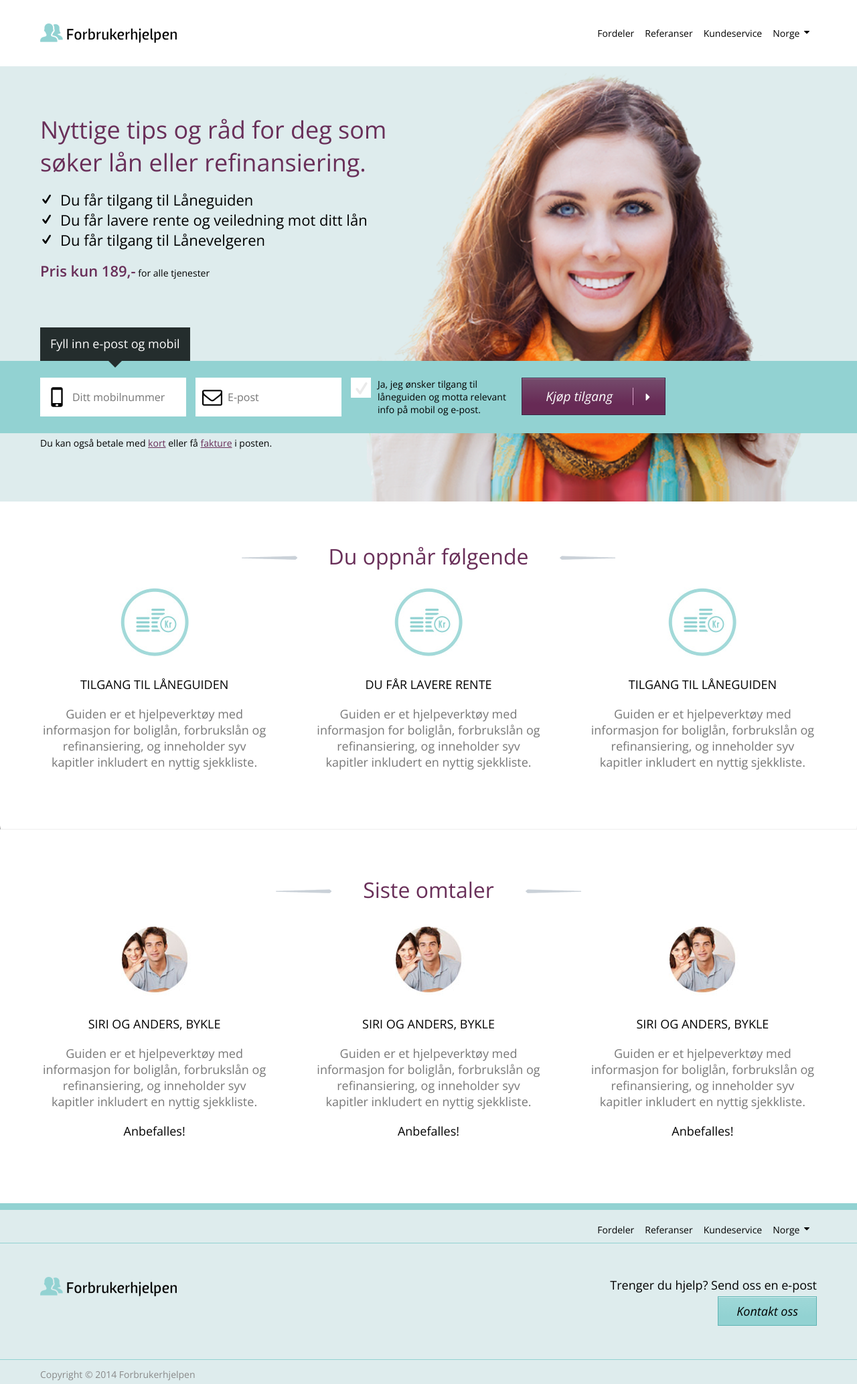
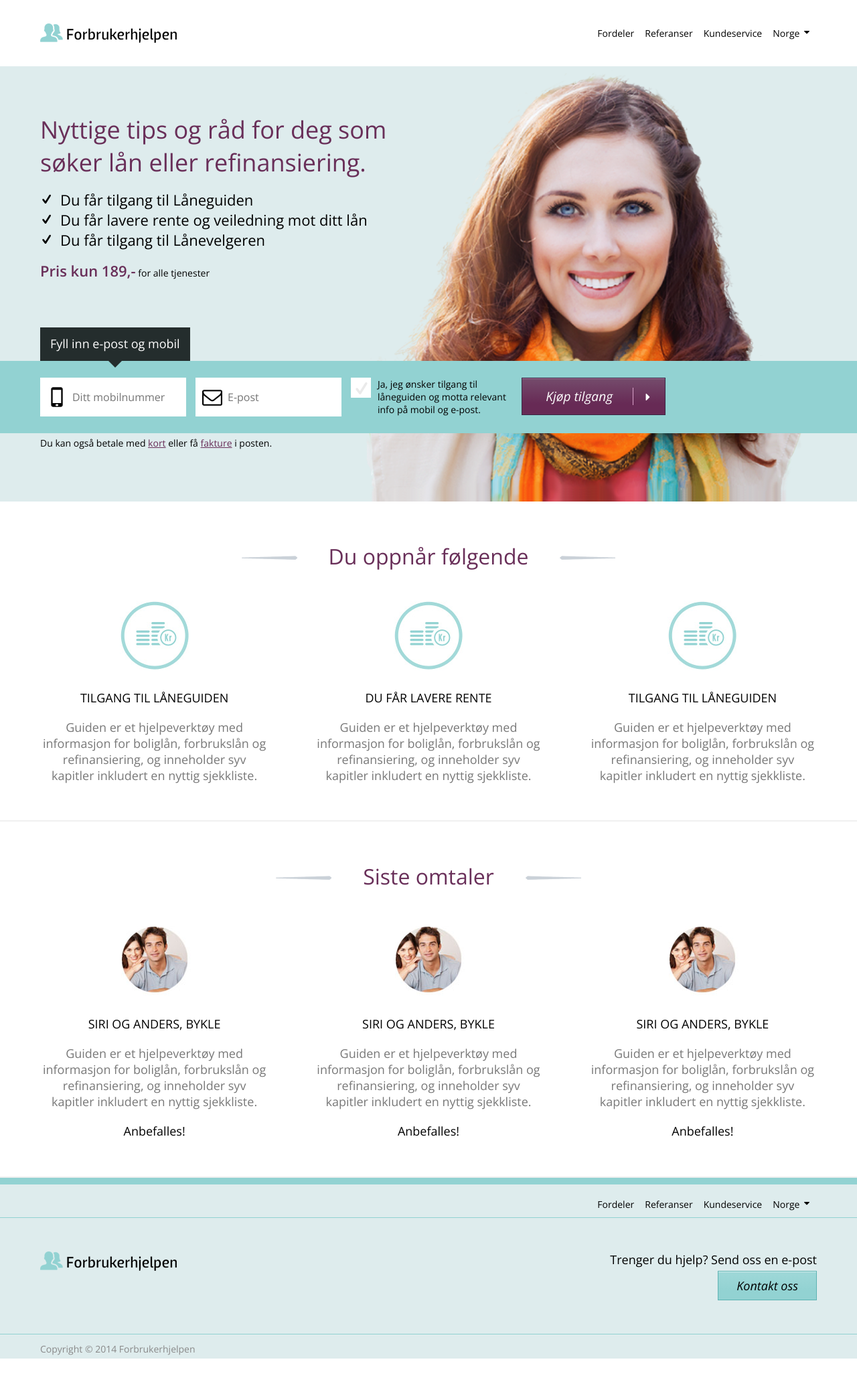
Before and after one commit to front/forbrukerhjelpen-static, a Jekyll site: the page built from index.html, in a window 1280 px wide. Shown: the whole page at 67% size. Built offline with Jekyll 4.4.1, drawn with Linux system fonts in a browser that asks for light colours; nearby versions of some CDN libraries; after the commit the page ends 2029 px from its top, so only the background shows below that.

Commit message:
Responsive adjustments for the main content

```diff
--- a/_includes/scripts.html
+++ b/_includes/scripts.html
@@ -6,4 +6,8 @@
     $('body').toggleClass('menu-open');
   });
 
+  $('.info-items header').click(function () {
+    $(this).parent().toggleClass('open');
+  });
+
 </script>
--- a/css/style.css
+++ b/css/style.css
@@ -607,20 +607,53 @@
   color: #692f59;
 }
 
-/* line 3, ../sass/partials/module/partials/_content.scss */
-.info-items {
-  padding: 60px 0;
+@media (min-width: 720px) {
+  /* line 3, ../sass/partials/module/partials/_content.scss */
+  .info-items {
+    padding-top: 20px;
+    padding-bottom: 20px;
+  }
 }
-/* line 7, ../sass/partials/module/partials/_content.scss */
+@media (min-width: 960px) {
+  /* line 3, ../sass/partials/module/partials/_content.scss */
+  .info-items {
+    padding-top: 40px;
+    padding-bottom: 40px;
+  }
+}
+/* line 14, ../sass/partials/module/partials/_content.scss */
 .info-items header {
-  margin: 0 0 1em 0;
+  padding-top: 20px;
+  padding-bottom: 20px;
 }
-/* line 10, ../sass/partials/module/partials/_content.scss */
+/* line 18, ../sass/partials/module/partials/_content.scss */
 .info-items header h2 {
   margin-bottom: 25px;
 }
+@media (min-width: 0) and (max-width: 719px) {
+  /* line 18, ../sass/partials/module/partials/_content.scss */
+  .info-items header h2 {
+    cursor: pointer;
+    font-size: 1.375em;
+    color: black;
+    font-weight: 600;
+    margin-bottom: 0;
+  }
+}
+/* line 27, ../sass/partials/module/partials/_content.scss */
+.info-items header h2 i {
+  vertical-align: middle;
+  margin-right: 15px;
+  color: #d5d5d5;
+}
 @media (min-width: 720px) {
-  /* line 14, ../sass/partials/module/partials/_content.scss */
+  /* line 27, ../sass/partials/module/partials/_content.scss */
+  .info-items header h2 i {
+    display: none;
+  }
+}
+@media (min-width: 720px) {
+  /* line 36, ../sass/partials/module/partials/_content.scss */
   .info-items header h2:before {
     content: "";
     width: 130px;
@@ -628,7 +661,7 @@
     background: url(../img/info-item-left.png) center left no-repeat;
     display: inline-block;
   }
-  /* line 21, ../sass/partials/module/partials/_content.scss */
+  /* line 43, ../sass/partials/module/partials/_content.scss */
   .info-items header h2:after {
     content: "";
     width: 130px;
@@ -638,35 +671,43 @@
   }
 }
 @media (min-width: 960px) {
-  /* line 7, ../sass/partials/module/partials/_content.scss */
+  /* line 14, ../sass/partials/module/partials/_content.scss */
   .info-items header {
     text-align: center;
   }
 }
-/* line 34, ../sass/partials/module/partials/_content.scss */
+/* line 56, ../sass/partials/module/partials/_content.scss */
 .info-items .info-item {
-  margin-bottom: 10px;
+  margin-bottom: 25px;
   min-height: 105px;
+  display: none;
 }
-/* line 38, ../sass/partials/module/partials/_content.scss */
+@media (min-width: 720px) {
+  /* line 56, ../sass/partials/module/partials/_content.scss */
+  .info-items .info-item {
+    display: block;
+    margin-bottom: 10px;
+  }
+}
+/* line 65, ../sass/partials/module/partials/_content.scss */
 .info-items .info-item p {
   margin-top: 20px;
   color: #787878;
   font-size: 1.125em;
 }
-/* line 44, ../sass/partials/module/partials/_content.scss */
+/* line 71, ../sass/partials/module/partials/_content.scss */
 .info-items .info-item p.recommend {
   color: black;
 }
 @media (min-width: 320px) and (max-width: 959px) {
-  /* line 50, ../sass/partials/module/partials/_content.scss */
+  /* line 77, ../sass/partials/module/partials/_content.scss */
   .info-items .info-item img {
     float: left;
     margin: 0 15px 0 0;
   }
 }
 @media (min-width: 960px) {
-  /* line 34, ../sass/partials/module/partials/_content.scss */
+  /* line 56, ../sass/partials/module/partials/_content.scss */
   .info-items .info-item {
     width: 29.41176%;
     clear: right;
@@ -675,31 +716,59 @@
     margin-right: 5.88235%;
     text-align: center;
   }
-  /* line 58, ../sass/partials/module/partials/_content.scss */
+  /* line 85, ../sass/partials/module/partials/_content.scss */
   .info-items .info-item:nth-of-type(3n) {
     margin-right: 0;
   }
-  /* line 62, ../sass/partials/module/partials/_content.scss */
+  /* line 89, ../sass/partials/module/partials/_content.scss */
   .info-items .info-item img {
     margin-bottom: 24px;
   }
 }
-
-/* line 69, ../sass/partials/module/partials/_content.scss */
-hr {
-  border-top: 5px solid white;
+@media (min-width: 0) and (max-width: 719px) {
+  /* line 95, ../sass/partials/module/partials/_content.scss */
+  .info-items .icon-minus {
+    display: none;
+  }
+  /* line 99, ../sass/partials/module/partials/_content.scss */
+  .info-items.open .info-item {
+    display: block;
+  }
+  /* line 102, ../sass/partials/module/partials/_content.scss */
+  .info-items.open .icon-plus {
+    display: none;
+  }
+  /* line 105, ../sass/partials/module/partials/_content.scss */
+  .info-items.open .icon-minus {
+    display: inline;
+  }
 }
 
-/* line 74, ../sass/partials/module/partials/_content.scss */
+/* line 112, ../sass/partials/module/partials/_content.scss */
+hr {
+  color: #f0f0f0;
+  background-color: #f0f0f0;
+  margin: 0 !important;
+  border: none !important;
+  height: 8px;
+}
+@media (min-width: 720px) {
+  /* line 112, ../sass/partials/module/partials/_content.scss */
+  hr {
+    height: 2px;
+  }
+}
+
+/* line 124, ../sass/partials/module/partials/_content.scss */
 table {
   width: 100%;
   border-spacing: 0px;
 }
-/* line 77, ../sass/partials/module/partials/_content.scss */
+/* line 127, ../sass/partials/module/partials/_content.scss */
 table thead {
   background-color: #ededed;
 }
-/* line 79, ../sass/partials/module/partials/_content.scss */
+/* line 129, ../sass/partials/module/partials/_content.scss */
 table thead th {
   padding: 12px;
   border-right: 1px solid #d5d5d5;
@@ -708,13 +777,13 @@
   text-transform: uppercase;
   text-align: left;
 }
-/* line 89, ../sass/partials/module/partials/_content.scss */
+/* line 139, ../sass/partials/module/partials/_content.scss */
 table tbody td {
   padding: 12px;
   font-size: 1.125em;
   text-align: left;
 }
-/* line 94, ../sass/partials/module/partials/_content.scss */
+/* line 144, ../sass/partials/module/partials/_content.scss */
 table tbody td.value {
   font-weight: 600;
   color: #692f59;
@@ -723,7 +792,6 @@
 /* line 1, ../sass/partials/module/partials/_footer.scss */
 .footer {
   position: relative;
-  margin-top: 20px;
 }
 @media (min-width: 720px) {
   /* line 1, ../sass/partials/module/partials/_footer.scss */
@@ -732,44 +800,51 @@
     background-color: #deeced;
   }
 }
-/* line 8, ../sass/partials/module/partials/_footer.scss */
+/* line 7, ../sass/partials/module/partials/_footer.scss */
 .footer .menu-block {
   padding-top: 15px;
   padding-bottom: 10px;
+  display: none;
 }
-/* line 13, ../sass/partials/module/partials/_footer.scss */
+@media (min-width: 720px) {
+  /* line 7, ../sass/partials/module/partials/_footer.scss */
+  .footer .menu-block {
+    display: block;
+  }
+}
+/* line 16, ../sass/partials/module/partials/_footer.scss */
 .footer .padded-block {
   border-top: 1px solid #92d2d2;
 }
-/* line 15, ../sass/partials/module/partials/_footer.scss */
+/* line 18, ../sass/partials/module/partials/_footer.scss */
 .footer .padded-block > div {
   position: relative;
   padding-top: 50px;
   padding-bottom: 30px;
 }
 @media (min-width: 720px) {
-  /* line 13, ../sass/partials/module/partials/_footer.scss */
+  /* line 16, ../sass/partials/module/partials/_footer.scss */
   .footer .padded-block {
     border-bottom: 1px solid #92d2d2;
     margin-bottom: 36px;
   }
-  /* line 23, ../sass/partials/module/partials/_footer.scss */
+  /* line 26, ../sass/partials/module/partials/_footer.scss */
   .footer .padded-block > div {
     padding-bottom: 50px;
   }
 }
-/* line 28, ../sass/partials/module/partials/_footer.scss */
+/* line 31, ../sass/partials/module/partials/_footer.scss */
 .footer .logo {
   float: left;
   margin-top: 25px;
 }
 @media (min-width: 720px) {
-  /* line 28, ../sass/partials/module/partials/_footer.scss */
+  /* line 31, ../sass/partials/module/partials/_footer.scss */
   .footer .logo {
     margin-top: 0;
   }
 }
-/* line 35, ../sass/partials/module/partials/_footer.scss */
+/* line 38, ../sass/partials/module/partials/_footer.scss */
 .footer .contact {
   float: right;
   text-align: right;
@@ -777,12 +852,12 @@
   display: none;
 }
 @media (min-width: 720px) {
-  /* line 35, ../sass/partials/module/partials/_footer.scss */
+  /* line 38, ../sass/partials/module/partials/_footer.scss */
   .footer .contact {
     display: block;
   }
 }
-/* line 44, ../sass/partials/module/partials/_footer.scss */
+/* line 47, ../sass/partials/module/partials/_footer.scss */
 .footer .copyright {
   position: absolute;
   top: 30px;
@@ -790,7 +865,7 @@
   color: #898989;
 }
 @media (min-width: 720px) {
-  /* line 44, ../sass/partials/module/partials/_footer.scss */
+  /* line 47, ../sass/partials/module/partials/_footer.scss */
   .footer .copyright {
     top: auto;
     bottom: -32px;
--- a/index.html
+++ b/index.html
@@ -55,7 +55,7 @@
 <div class="l-container">
 	<div class="info-items">
 		<header>
-			<h2>Du oppnår følgende</h2>
+			<h2><i class="icon-plus"></i><i class="icon-minus"></i>Du oppnår følgende</h2>
 		</header>
 		<div class="info-item">
 			<img src="img/info-icon.jpg">
@@ -80,7 +80,7 @@
 <div class="l-container">
 	<div class="info-items">
 		<header>
-			<h2>Siste omtaler</h2>
+			<h2><i class="icon-plus"></i><i class="icon-minus"></i>Siste omtaler</h2>
 		</header>
 		<div class="info-item">
 			<img src="img/info-icon-2.jpg">
@@ -102,3 +102,5 @@
 		</div>
 	</div>
 </div>
+
+<hr>
--- a/sass/partials/module/partials/_footer.scss
+++ b/sass/partials/module/partials/_footer.scss
@@ -1,6 +1,5 @@
 .footer {
   position: relative;
-  margin-top: 20px;
   @include breakpoint($break-small) {
     border-top: 10px solid $color-blue;
     background-color: $color-blue-light;
@@ -8,6 +7,10 @@
   .menu-block {
     padding-top: 15px;
     padding-bottom: 10px;
+    display: none;
+    @include breakpoint($break-small) {
+      display: block;
+    }
   }
 
   .padded-block {
```
Also changed, not shown: sass/partials/module/partials/_content.scss (+57 -7 lines).
